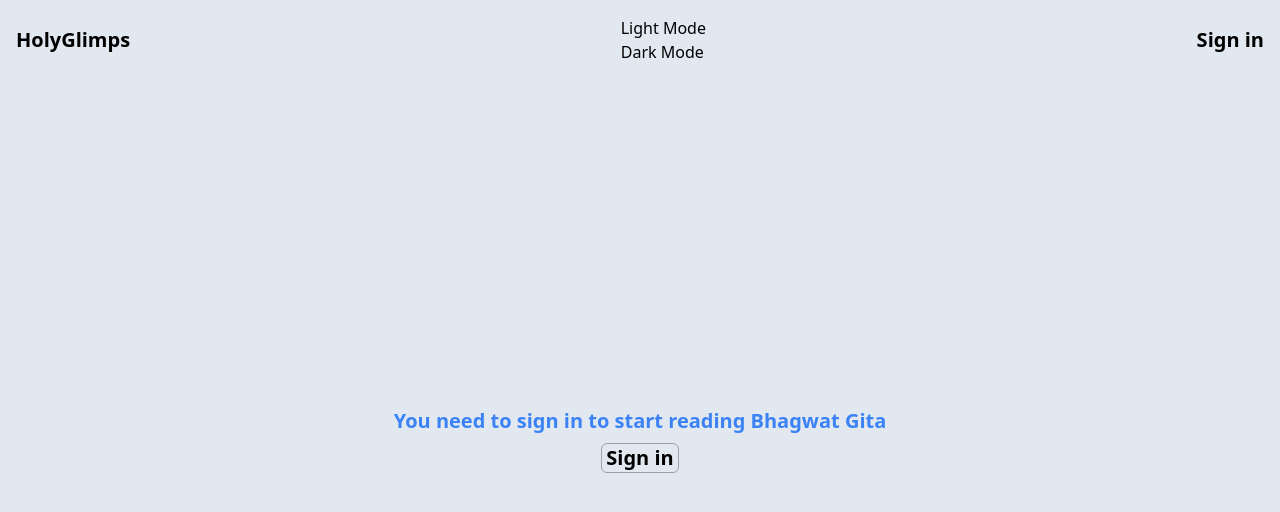
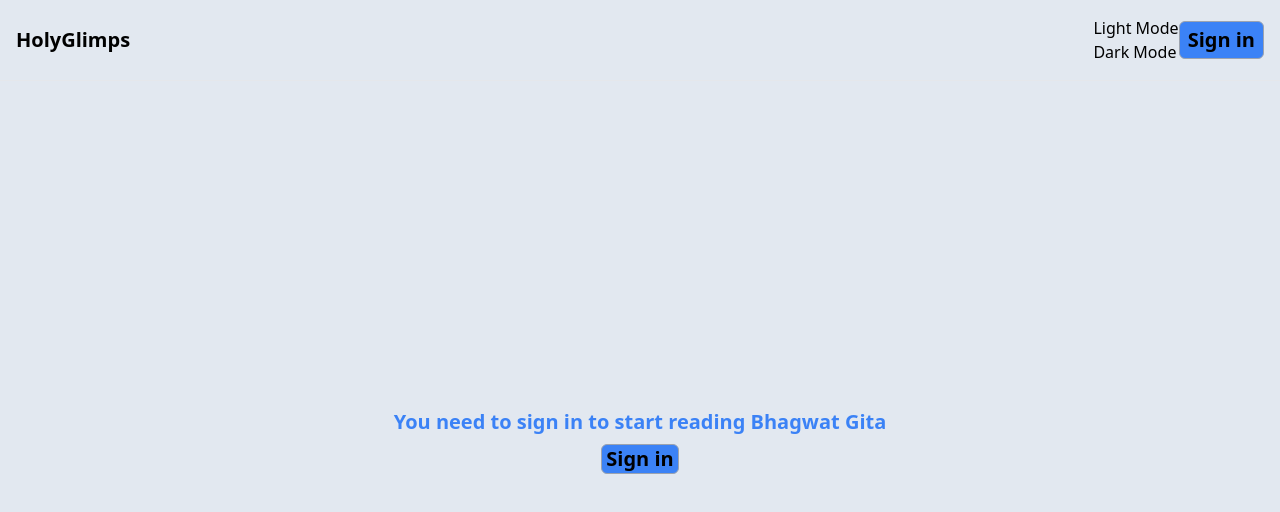
Before and after one commit to HolyGlimps/BhagwadGita, a Next.js app in the folder holyglimps/: page / in a window 1280 px wide. Shown: the top 512 px of the page. Built offline with nearby package versions, Linux system fonts and the light colour scheme; no server answers.

Commit message:
style: :art: improvement : a bunch of components at different places updated

```diff
--- /dev/null
+++ b/holyglimps/src/components/selectVerse.tsx
@@ -0,0 +1,38 @@
+import { useState } from 'react';
+import { useRouter } from 'next/router';
+
+function SelectVerse() {
+     const router = useRouter();
+
+     const [selectedChapter, setSelectedChapter] = useState('');
+     const [verseCount, setVerseCount] = useState('');
+
+     const handleSelectVerse = (event) => {
+          const chapter = event.target.value;
+          console.log(chapter);
+          setSelectedChapter(chapter);
+          const verse = event.target.value;
+          console.log(verse);
+          setVerseCount(verse);
+          if (verse) {
+               router.push(`/chapter/${chapter}/verse/${verse}`); // Use your desired URL format
+          }
+     };
+
+     return (
+          <select
+               className="text-black font-semibold bg-white border border-gray-400 rounded-md px-3 py-2"
+               value={verseCount}
+               onChange={handleSelectVerse}
+          >
+               <option value="" disabled hidden>Select a Verse</option>
+               {Array.from({ length: 18 }, (_, i) => ( // Required -> length : {verseCount}
+                    <option key={i} value={`${i + 1}`}>
+                         Verse {i + 1}
+                    </option>
+               ))}
+          </select>
+     );
+}
+
+export default SelectVerse;
--- a/holyglimps/src/pages/Home.tsx
+++ b/holyglimps/src/pages/Home.tsx
@@ -34,28 +34,12 @@
                     <link rel="icon" href="/favicon.ico" />
                 </Head>
 
-                <div className="min-h-screen flex flex-col">
+                <div className="min-h-screen flex flex-col" >
 
-                    <nav className="p-4">
-                        <div className="flex justify-between items-center">
+                    <nav className="p-4 border-b dark:border-slate-600">
+                        <div id="nav-allContents" className="flex justify-between items-center">
                             <a href="#" className="text-black dark:text-white font-semibold text-xl">HolyGlimps</a>
-                            {session && session.user ? (
-                                <div className="relative group">
-                                    {/* <select className="text-black font-semibold bg-white border border-gray-400 rounded-md px-3 py-2">
-                                        <option value="" disabled hidden>Select a Chapter</option>
-                                        {Array.from({ length: 18 }, (_, i) => (
-                                            <option key={i} value={`chapter${i + 1}`}>Chapter {i + 1}</option>
-                                        ))}
-                                    </select> */}
-                                    {/* <ChapterSelector />
-
-                                    <span className="absolute inset-y-0 right-0 flex items-center pr-2 pointer-events-none">
-                                        <svg className="h-5 w-5 text-white transform group-hover:rotate-180 transition-transform" fill="none" stroke="currentColor" viewBox="0 0 24 24" xmlns="http://www.w3.org/2000/svg">
-                                            <path strokeLinecap="round" strokeLinejoin="round" strokeWidth="2" d="M19 9l-7 7-7-7"></path>
-                                        </svg>
-                                    </span> */}
-                                </div>
-                            ) : ""}
+                            <div id="nav-end" className="flex items-center justify-between">
                                 <div>
                                     <button onClick={() => setTheme("light")}>Light Mode</button>
                                     <br />
@@ -63,10 +47,11 @@
                                 </div>
                                 <div className={styles.signup}>
                                     {session && session.user ? (
-                                    <button className="text-black dark:text-white font-semibold text-xl" onClick={() => signOut()}>Sign out</button>
+                                        <button className="text-black dark:text-white font-semibold text-xl bg-blue-500 rounded-md px-2 py-1 border border-gray-400 dark:border-gray-700" onClick={() => signOut()}>Sign out</button>
                                     ) : (
-                                    <button className="text-black dark:text-white font-bold text-xl" onClick={() => signIn()}>Sign in</button>
+                                        <button className="text-black dark:text-white font-semibold text-xl bg-blue-500 rounded-md px-2 py-1 border border-gray-400 dark:border-gray-700" onClick={() => signIn()}>Sign in</button>
                                     )}
+                                </div>
                             </div>
                         </div>
                     </nav>
@@ -75,12 +60,13 @@
                         <div className="text-center">
                             {session && session.user ? (
                                 <div>
-                                    <p className="text-2xl font-semibold text-blue-500 pb-1">
-                                        {/* Success! <br /> NOTE : We Want this thing to be displayed as a pop-up message when a user logs in.
-                                        Hey {session.user.name}, happy you logged in with {session.user.email} <br /> */}
+                                    <div className="mb-4 rounded-lg bg-lime-500 px-6 py-5">
+                                        <h4 className="mb-2 text-2xl font-medium">Success!</h4>
+                                        <p className="mb-4"> Hey {session.user.name}, happy you logged in with {session.user.email} </p>
+                                        <hr className="opacity-30" />
+                                        <p className="mb-0 mt-4"> Get Ready to read the ultimate bhagwat gita </p>
+                                    </div>
 
-                                        Get Ready to read the ultimate bhagwat gita
-                                    </p>
                                     <div className='flex items-center justify-center pt-2'>
                                         <ChapterSelector />
                                     </div>
@@ -88,7 +74,7 @@
                             ) : (
                                 <>
                                     <p className="text-xl font-semibold text-blue-500 pb-2">You need to sign in to start reading Bhagwat Gita</p>
-                                    <button className="text-black dark:text-white border border-gray-400 rounded-md px-1 font-bold text-xl" onClick={() => signIn()}>Sign in</button>
+                                    <button className="text-black dark:text-white border border-gray-400 dark:border-gray-700 rounded-md px-1 font-bold text-xl bg-blue-500" onClick={() => signIn()}>Sign in</button>
                                 </>
 
                             )}
--- a/holyglimps/src/pages/chapter/[...verse].tsx
+++ b/holyglimps/src/pages/chapter/[...verse].tsx
@@ -2,6 +2,7 @@
 import { useEffect, useState } from 'react';
 import axios from 'axios';
 import { useSession } from 'next-auth/react';
+import SelectVerse from '@/components/selectVerse';
 
 const Verse = () => {
   const router = useRouter();
@@ -98,6 +99,7 @@
           <button onClick={handleGoBack} className="font-bold text-xl text-black dark:text-white border border-gray-400 rounded-md px-1">Go Back</button>
           <h2 className=''>Bhagwat Gita</h2>
           <p>Verse: {verseNumber}/{verseCount}</p>
+          <SelectVerse />
 
         </nav>
       </div>
```
Lines whose indentation alone changed are shown as unchanged.
